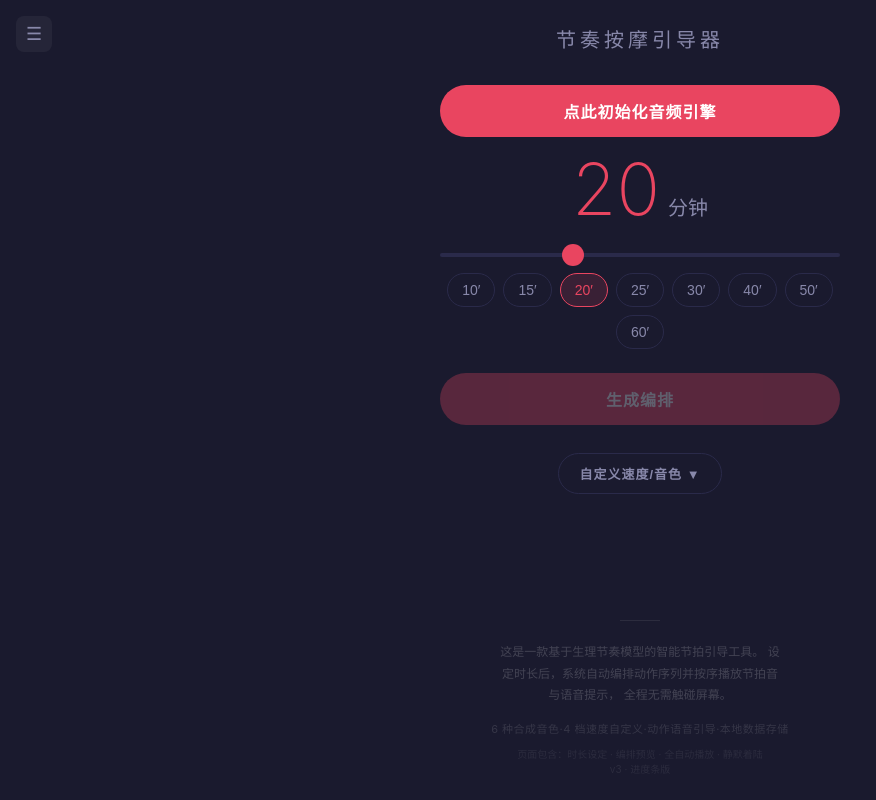
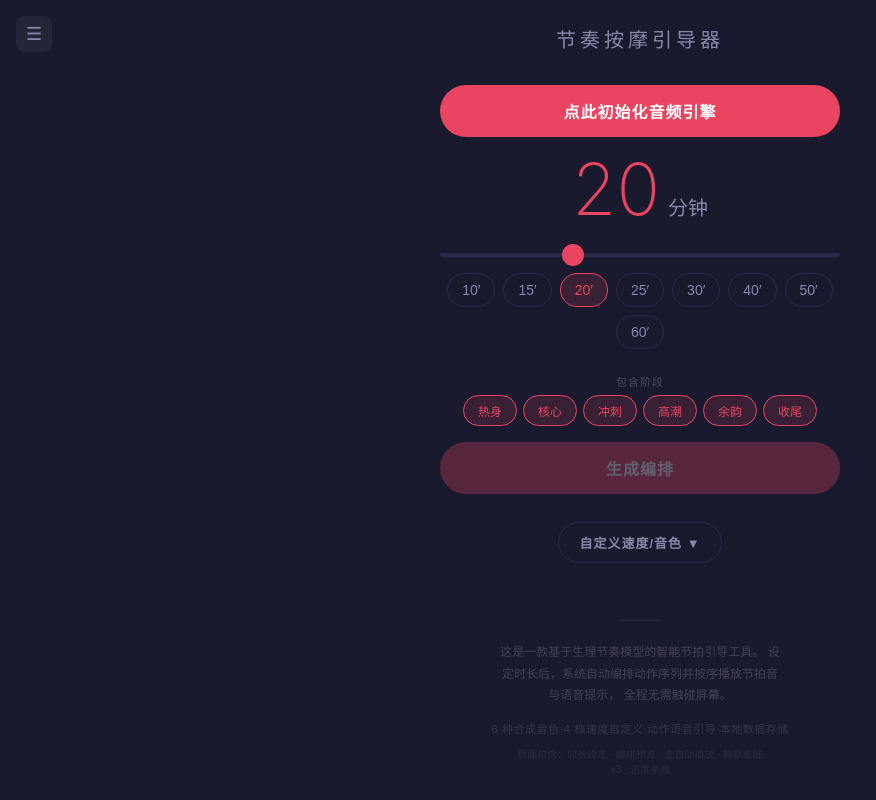
Before and after one commit to wait2050/speed, a React (Vite) app: page / in a window 1280 px wide. Shown: the whole page, without its empty margins (0-876 px from the left). Built offline with nearby package versions, Linux system fonts and the light colour scheme.

Commit message:
feat: 阶段开关（热身/核心/冲刺/高潮/余韵/收尾可独立勾选）（v6）

```diff
--- a/src/compiler/compiler.ts
+++ b/src/compiler/compiler.ts
@@ -26,33 +26,47 @@ import {
 export function compileSequence(
   totalDurationMs: number,
   prefs: UserPreferences,
-  lockedActions?: Map<number, string>
+  lockedActions?: Map<number, string>,
+  phaseConfig?: import('../types').PhaseConfig,
 ): CompiledSequence {
   const timeline: TimelineItem[] = [];
+  const enabled = phaseConfig?.enabled ?? new Set(['warmup','core','sprint','climax','afterglow','cooldown'] as const);
+  const has = (p: string) => enabled.has(p as any);
 
-  // 1. 终局序列固定时长
-  const FINALE_DURATION = CLIMAX_DURATION + AFTERGLOW_DURATION + COOLDOWN_DURATION;
+  // 1. 终局序列固定时长（根据开关计算）
+  let FINALE_DURATION = 0;
+  if (has('climax')) FINALE_DURATION += CLIMAX_DURATION;
+  if (has('afterglow')) FINALE_DURATION += AFTERGLOW_DURATION;
+  if (has('cooldown')) FINALE_DURATION += COOLDOWN_DURATION;
 
   // 2. 短周期模式：<10分钟，仅热身+核心+终局，不单独分配冲刺
   const isShortMode = totalDurationMs < MIN_RECOMMENDED_DURATION;
 
-  // 3. 剩余时长
+  // 3. 剩余时长（分配给非终局阶段）
   const remaining = totalDurationMs - FINALE_DURATION;
   if (remaining <= 0) {
     throw new Error(`总时长过短（至少需要 ${Math.ceil(FINALE_DURATION / 60000)} 分钟）`);
   }
 
-  // 4. 比例分配
-  let warmupBudget: number, coreBudget: number, sprintBudget: number;
-  if (isShortMode) {
-    // 短周期：热身30%，核心70%，不独立分冲刺
-    warmupBudget = remaining * 0.30;
-    coreBudget = remaining * 0.70;
-    sprintBudget = 0;
+  // 4. 比例分配（跳过禁用阶段）
+  let warmupBudget = 0, coreBudget = 0, sprintBudget = 0;
+  const enabledMain = [has('warmup'), has('core'), has('sprint')];
+  const enabledCount = enabledMain.filter(Boolean).length;
+
+  if (enabledCount === 0) {
+    // 没有前置阶段，直接跳到终局（下方会处理）
+  } else if (isShortMode) {
+    if (has('warmup')) warmupBudget = remaining * (has('core') ? 0.30 : 1);
+    if (has('core')) coreBudget = remaining * (has('warmup') ? 0.70 : 1);
   } else {
-    warmupBudget = remaining * WARMUP_RATIO;
-    coreBudget = remaining * CORE_RATIO;
-    sprintBudget = remaining * SPRINT_RATIO;
+    const ratios = [WARMUP_RATIO, CORE_RATIO, SPRINT_RATIO];
+    const enabledRatios = [has('warmup') ? ratios[0] : 0, has('core') ? ratios[1] : 0, has('sprint') ? ratios[2] : 0];
+    const totalRatio = enabledRatios.reduce((a, b) => a + b, 0);
+    if (totalRatio > 0) {
+      warmupBudget = remaining * (enabledRatios[0] / totalRatio);
+      coreBudget = remaining * (enabledRatios[1] / totalRatio);
+      sprintBudget = remaining * (enabledRatios[2] / totalRatio);
+    }
   }
 
   const phaseMap = new Map<Phase, SoundType>();
@@ -82,11 +96,10 @@ export function compileSequence(
   }
 
   // ---- 热身阶段 ----
-  {
+  if (has('warmup') && warmupBudget > 0) {
     let filled = 0;
     while (filled < warmupBudget) {
       const action = pickForStage(pickBasic);
-      // 使用用户自定义慢速BPM
       const bpm = prefs.customBpm.slow;
       const dur = randInRange(WARMUP_ACTION_MIN, WARMUP_ACTION_MAX);
       timeline.push(makeAction(action.name, dur, bpm, prefs.customSounds.slow, WARMUP_VOLUME, 'warmup'));
@@ -100,11 +113,13 @@ export function compileSequence(
     }
   }
 
-  // 阶段切换信号: 热身→核心
+  // 阶段切换信号: 热身→核心（两者都启用时才插入）
+  if (has('warmup') && has('core') && warmupBudget > 0 && coreBudget > 0) {
     timeline.push({ type: 'transition', signal: 'single_ding', phase: 'core' });
+  }
 
   // ---- 核心阶段 ----
-  {
+  if (has('core') && coreBudget > 0) {
     let filled = 0;
     while (filled < coreBudget) {
       // 从全部动作池加权抽取（优先锁定动作）
@@ -130,10 +145,12 @@ export function compileSequence(
     }
   }
 
-  // ---- 冲刺阶段（非短周期模式）----
-  if (!isShortMode && sprintBudget > 0) {
-    // 阶段切换: 核心→冲刺
+  // ---- 冲刺阶段 ----
+  if (has('sprint') && !isShortMode && sprintBudget > 0) {
+    // 阶段切换: 核心→冲刺（核心启用且冲刺启用时才插入）
+    if (has('core') && coreBudget > 0) {
       timeline.push({ type: 'transition', signal: 'double_ding', phase: 'sprint_start' });
+    }
 
     const third = sprintBudget / 3;
 
@@ -192,23 +209,31 @@ export function compileSequence(
     }
 
     // 顶峰→高潮信号
+    if (has('climax')) {
       timeline.push({ type: 'transition', signal: 'heavy_beats', phase: 'climax' });
-  } else if (isShortMode) {
+    }
+  } else if (isShortMode && has('climax')) {
     // 短周期：核心→高潮
     timeline.push({ type: 'transition', signal: 'double_ding', phase: 'climax' });
   }
 
   // ---- 终局序列 ----
   // 高潮冲刺
+  if (has('climax')) {
     const climaxAction = pickTop();
     timeline.push(makeAction(climaxAction.name, CLIMAX_DURATION, prefs.customBpm.extreme, prefs.customSounds.extreme, CLIMAX_VOLUME, 'climax'));
+  }
 
   // 高潮后持续
+  if (has('afterglow')) {
     const afterglowAction = pickTop();
     timeline.push(makeAction(afterglowAction.name, AFTERGLOW_DURATION, prefs.customBpm.fast, prefs.customSounds.fast, AFTERGLOW_VOLUME, 'afterglow'));
+  }
 
   // 收尾段（每3秒一个单音）
+  if (has('cooldown')) {
     timeline.push(makeAction('收尾缓冲', COOLDOWN_DURATION, Math.round(60000 / COOLDOWN_INTERVAL), prefs.customSounds.cooldown, COOLDOWN_VOLUME, 'cooldown'));
+  }
 
   // 结束标记
   timeline.push({ type: 'end' });
--- a/src/index.css
+++ b/src/index.css
@@ -211,6 +211,46 @@ h2 {
   font-size: 14px;
   cursor: pointer;
   transition: all 0.12s;
+}
+
+/* ---- Phase Toggles ---- */
+
+.phase-toggles {
+  width: 100%;
+  margin-bottom: 16px;
+}
+
+.phase-toggles-label {
+  font-size: 11px;
+  color: rgba(255,255,255,0.2);
+  letter-spacing: 1px;
+  display: block;
+  margin-bottom: 6px;
+  text-align: center;
+}
+
+.phase-toggles-row {
+  display: flex;
+  flex-wrap: wrap;
+  gap: 6px;
+  justify-content: center;
+}
+
+.phase-toggle {
+  padding: 6px 14px;
+  border: 1px solid var(--border);
+  border-radius: 16px;
+  background: transparent;
+  color: var(--text-secondary);
+  font-size: 12px;
+  cursor: pointer;
+  transition: all 0.12s;
+}
+
+.phase-toggle.active {
+  border-color: var(--accent);
+  background: var(--accent-dim);
+  color: var(--accent);
 }
 
 .preset-btn.active {
--- a/src/pages/Home.tsx
+++ b/src/pages/Home.tsx
@@ -8,7 +8,7 @@ import { loadPreferences, savePreferences } from '../storage';
 import { audioEngine } from '../audio/engine';
 import { formatSec } from '../scheduler/clock';
 import { Footer } from '../components/Footer';
-import type { SoundType, SpeedTier } from '../types';
+import type { SoundType, SpeedTier, PhaseOption } from '../types';
 
 const TIER_LABELS: Record<SpeedTier, string> = {
   slow: '慢速',
@@ -31,6 +31,17 @@ export const Home: React.FC = () => {
   const [prefs, setPrefs] = useState(() => loadPreferences());
   const [showSettings, setShowSettings] = useState(false);
   const [audioReady, setAudioReady] = useState(false);
+  const [enabledPhases, setEnabledPhases] = useState<Set<PhaseOption>>(
+    () => new Set<PhaseOption>(['warmup', 'core', 'sprint', 'climax', 'afterglow', 'cooldown'])
+  );
+
+  const togglePhase = useCallback((p: PhaseOption) => {
+    setEnabledPhases(prev => {
+      const next = new Set(prev);
+      if (next.has(p)) next.delete(p); else next.add(p);
+      return next;
+    });
+  }, []);
 
   const handleInitAudio = useCallback(async () => {
     await audioEngine.init();
@@ -49,10 +60,10 @@ export const Home: React.FC = () => {
     // 编译器是纯函数，但用 setTimeout 避免阻塞 UI
     setTimeout(() => {
       const totalMs = prefs.defaultDuration * 1000;
-      const compiled = compileSequence(totalMs, prefs);
+      const compiled = compileSequence(totalMs, prefs, undefined, { enabled: enabledPhases });
       dispatch({ type: 'COMPILATION_DONE', payload: compiled });
     }, 50);
-  }, [dispatch, prefs, audioReady]);
+  }, [dispatch, prefs, audioReady, enabledPhases]);
 
   const handleDurationChange = useCallback((val: number) => {
     const newPrefs = { ...prefs, defaultDuration: val };
@@ -121,6 +132,29 @@ export const Home: React.FC = () => {
         </div>
       </section>
 
+      {/* 阶段选择 */}
+      <section className="phase-toggles">
+        <span className="phase-toggles-label">包含阶段</span>
+        <div className="phase-toggles-row">
+          {([
+            ['warmup', '热身'],
+            ['core', '核心'],
+            ['sprint', '冲刺'],
+            ['climax', '高潮'],
+            ['afterglow', '余韵'],
+            ['cooldown', '收尾'],
+          ] as [PhaseOption, string][]).map(([key, label]) => (
+            <button
+              key={key}
+              className={`phase-toggle ${enabledPhases.has(key) ? 'active' : ''}`}
+              onClick={() => togglePhase(key)}
+            >
+              {label}
+            </button>
+          ))}
+        </div>
+      </section>
+
       {/* 生成按钮 */}
       <button className="btn btn-compile" onClick={handleCompile} disabled={!audioReady}>
         生成编排
--- a/src/types/index.ts
+++ b/src/types/index.ts
@@ -76,6 +76,17 @@ export interface CompiledSequence {
   timeline: TimelineItem[];
   stats: SequenceStats;
 }
+
+// --- 阶段选项（用户可开关） ---
+export type PhaseOption = 'warmup' | 'core' | 'sprint' | 'climax' | 'afterglow' | 'cooldown';
+
+export interface PhaseConfig {
+  enabled: Set<PhaseOption>;
+}
+
+export const DEFAULT_PHASE_CONFIG: PhaseConfig = {
+  enabled: new Set<PhaseOption>(['warmup', 'core', 'sprint', 'climax', 'afterglow', 'cooldown']),
+};
 
 // --- 用户偏好 ---
 export interface UserPreferences {
```
Also changed, not shown: 5 other files (tests, documents, lock files or other folders). Lines whose indentation alone changed are shown as unchanged.
